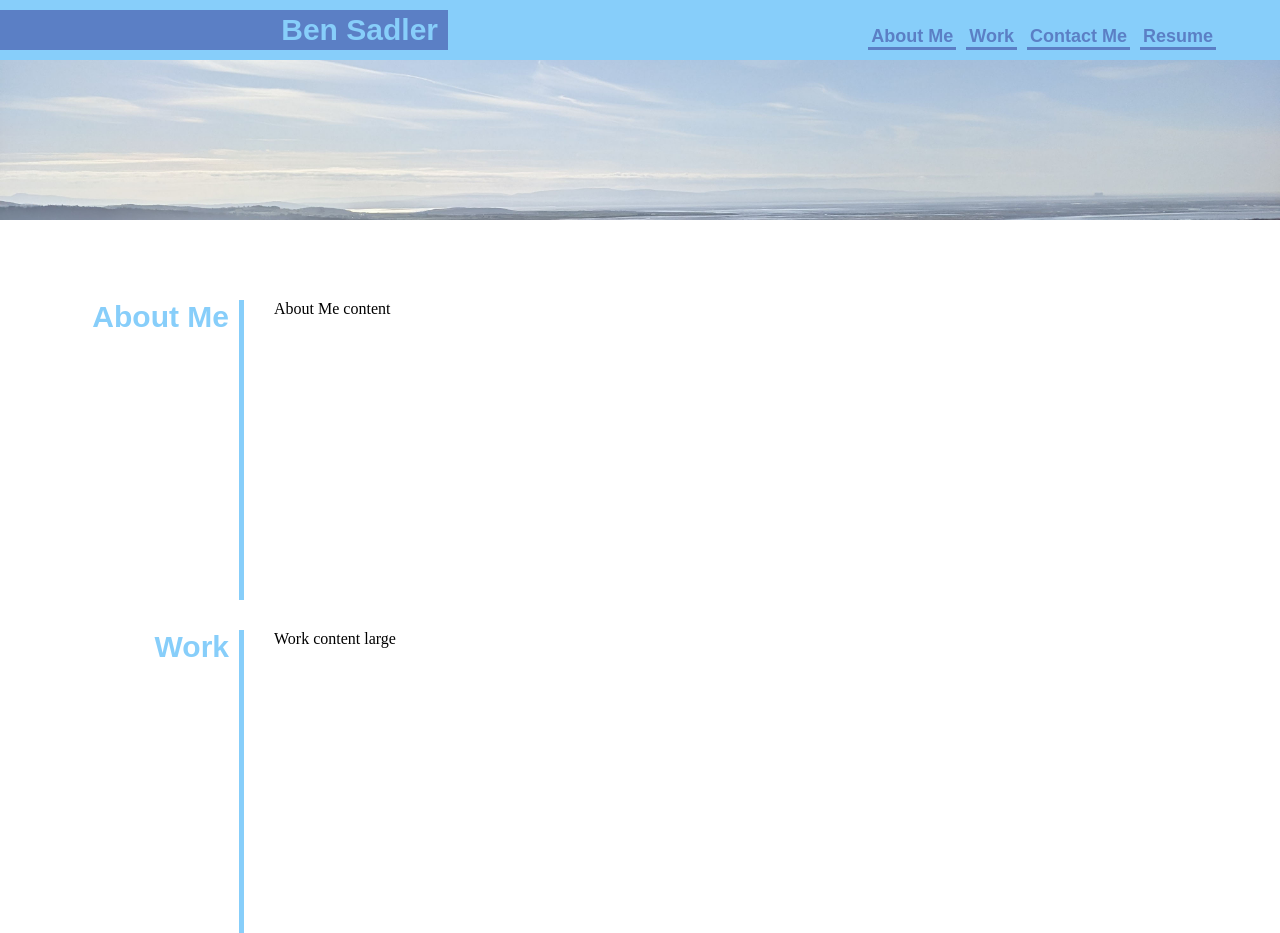
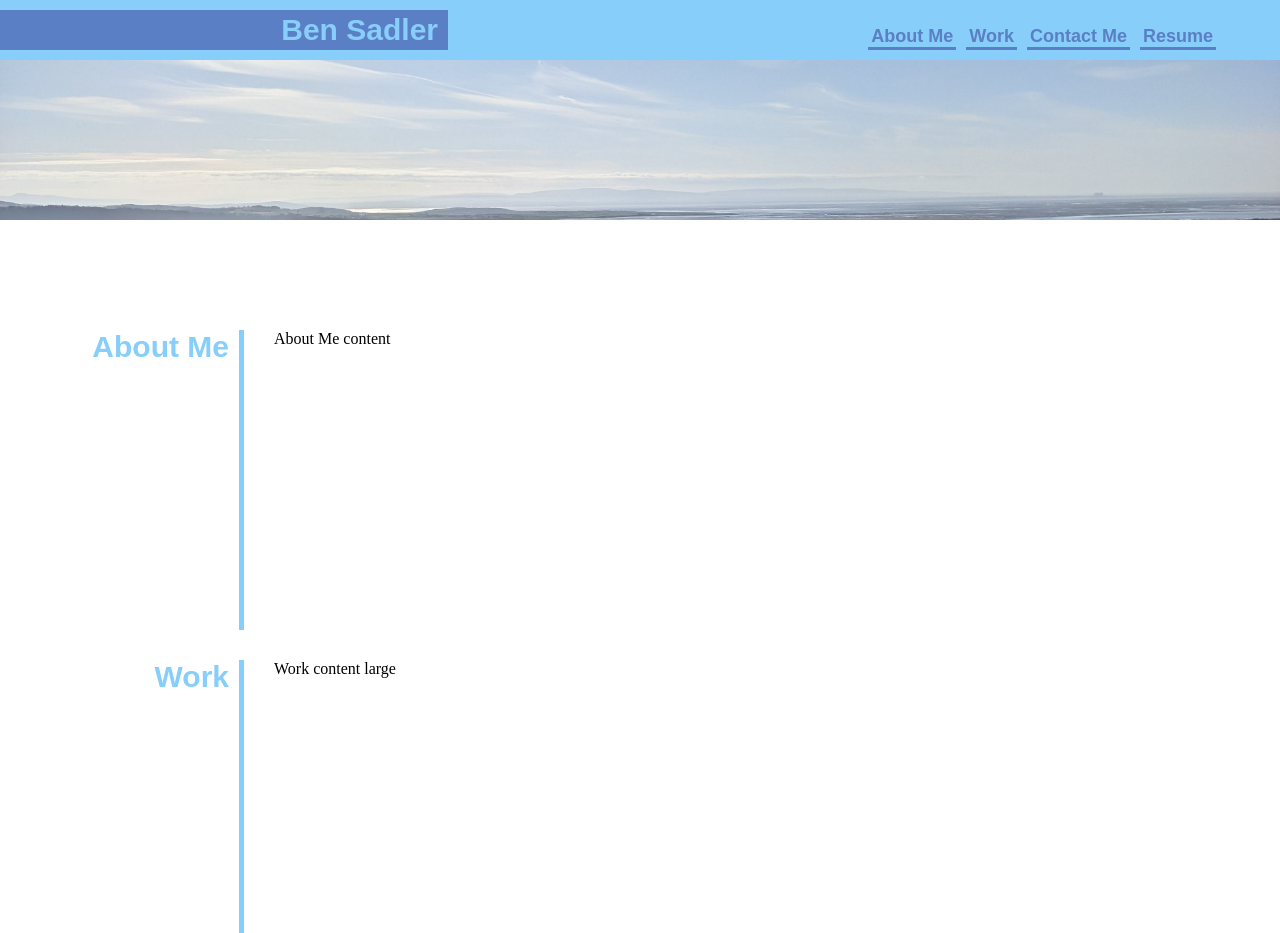
Before and after one commit to BenA251/Ben-Sadler-Portfolio, a plain HTML site: page index.html in a window 1280 px wide. Shown: the top 933 px of the page. Drawn offline with Linux system fonts and the light colour scheme.

Commit message:
minor modification to grid sizes

```diff
--- a/assets/style.css
+++ b/assets/style.css
@@ -74,7 +74,7 @@ width: 100%;
 min-height: auto;
 row-gap: 30px;
 column-gap: 30px;
-grid-template-rows: 210px 300px 300px 200px 200px 200px 30px;
+grid-template-rows: 240px 300px 300px 200px 200px 200px 30px;
 grid-template-columns: 1fr 2fr 2fr;
 grid-template-areas:
 "hero-image hero-image hero-image"
```
